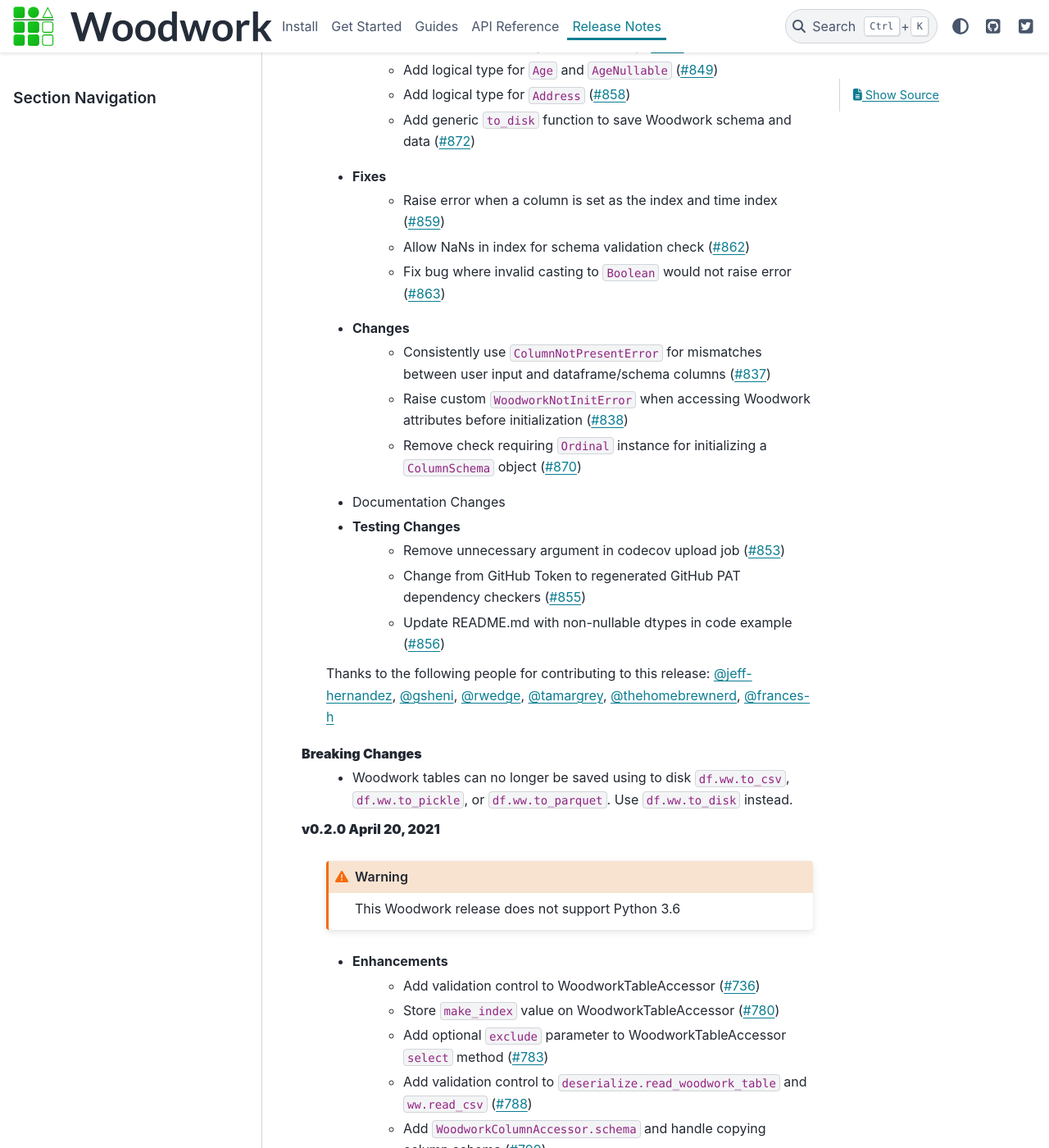
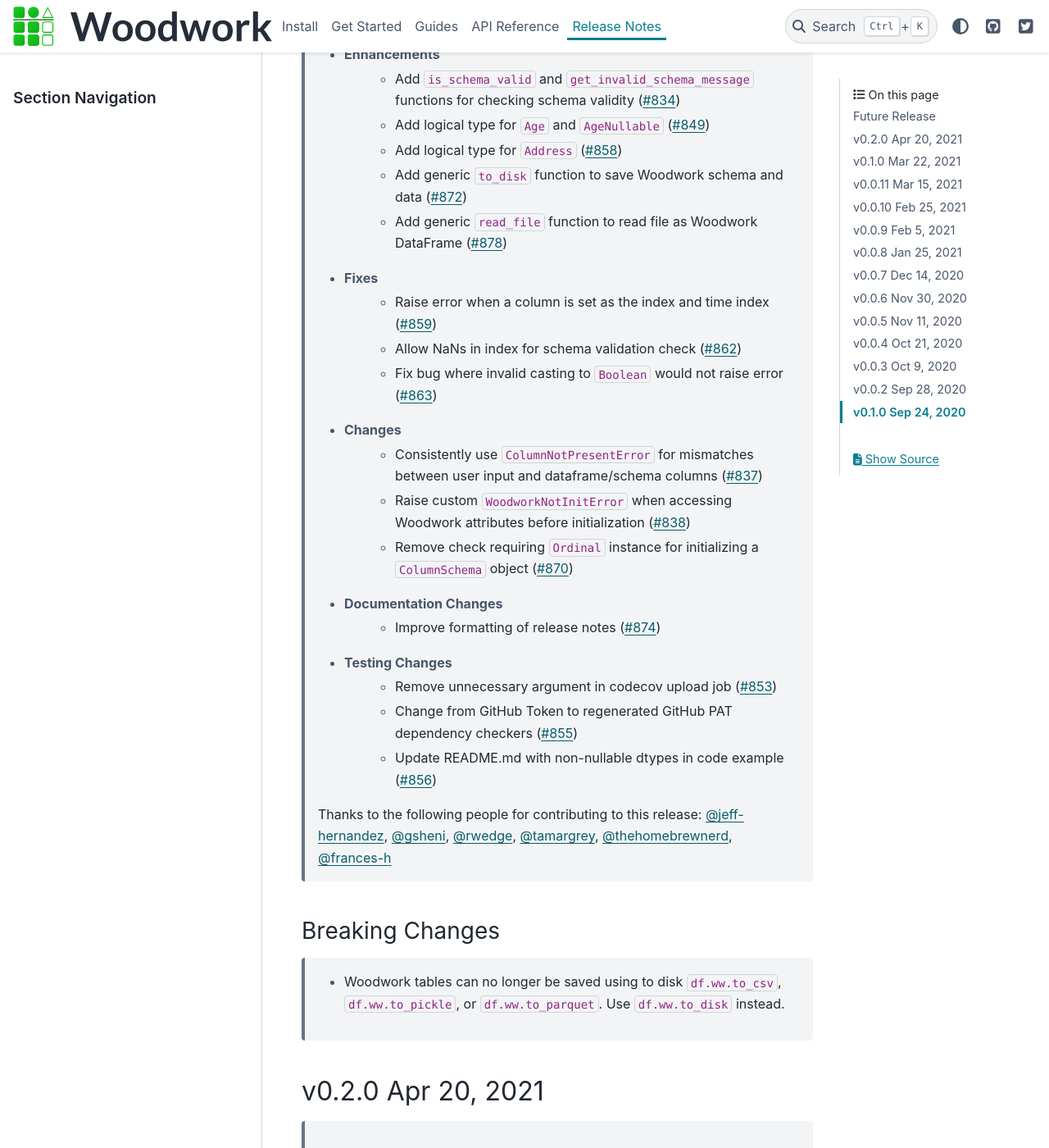
Before and after one commit to alteryx/woodwork, a Sphinx documentation site: the page built from docs/source/release_notes.rst, in a window 1280 px wide and 1400 px high, scrolled down 253 px. Shown: the whole window at 82% size. Built offline with Sphinx 7.4.7 and the PyData theme 0.15.4, drawn with Linux system fonts in a browser that asks for light colours; comment, search, counter and statistics services are not loaded; some of the changed text lies outside the part shown.

Commit message:
release notes

```diff
--- a/docs/source/release_notes.rst
+++ b/docs/source/release_notes.rst
@@ -2,12 +2,14 @@
 
 Release Notes
 -------------
-**Future Release**
+Future Release
+==============
     * Enhancements
         * Add ``is_schema_valid`` and ``get_invalid_schema_message`` functions for checking schema validity (:pr:`834`)
         * Add logical type for ``Age`` and ``AgeNullable`` (:pr:`849`)
         * Add logical type for ``Address`` (:pr:`858`)
         * Add generic ``to_disk`` function to save Woodwork schema and data (:pr:`872`)
+        * Add generic ``read_file`` function to read file as Woodwork DataFrame (:pr:`878`)
     * Fixes
         * Raise error when a column is set as the index and time index (:pr:`859`)
         * Allow NaNs in index for schema validation check (:pr:`862`)
@@ -17,6 +19,7 @@
         * Raise custom ``WoodworkNotInitError`` when accessing Woodwork attributes before initialization (:pr:`838`)
         * Remove check requiring ``Ordinal`` instance for initializing a ``ColumnSchema`` object (:pr:`870`)
     * Documentation Changes
+        * Improve formatting of release notes (:pr:`874`)
     * Testing Changes
         * Remove unnecessary argument in codecov upload job (:pr:`853`)
         * Change from GitHub Token to regenerated GitHub PAT dependency checkers (:pr:`855`)
@@ -25,11 +28,13 @@
     Thanks to the following people for contributing to this release:
     :user:`jeff-hernandez`, :user:`gsheni`, :user:`rwedge`, :user:`tamargrey`, :user:`thehomebrewnerd`, :user:`frances-h`
 
-**Breaking Changes**
+Breaking Changes
+++++++++++++++++
     * Woodwork tables can no longer be saved using to disk ``df.ww.to_csv``, ``df.ww.to_pickle``, or
       ``df.ww.to_parquet``. Use ``df.ww.to_disk`` instead.
 
-**v0.2.0 April 20, 2021**
+v0.2.0 Apr 20, 2021
+===================
     .. warning::
         This Woodwork release does not support Python 3.6
 
@@ -72,7 +77,8 @@
     Thanks to the following people for contributing to this release:
     :user:`gsheni`, :user:`jeff-hernandez`, :user:`rwedge`, :user:`tamargrey`, :user:`thehomebrewnerd`
 
-**Breaking Changes**
+Breaking Changes
+++++++++++++++++
     * The ``ZIPCode`` logical type has been renamed to ``PostalCode``
     * The ``FullName`` logical type has been renamed to ``PersonFullName``
     * The ``Schema`` object has been renamed to ``TableSchema``
@@ -82,7 +88,8 @@
       values. The new ``BooleanNullable`` and ``IntegerNullable`` logical types should be used if
       null values are present.
 
-**v0.1.0 March 22, 2021**
+v0.1.0 Mar 22, 2021
+===================
     * Enhancements
         * Implement Schema and Accessor API (:pr:`497`)
         * Add Schema class that holds typing info (:pr:`499`)
@@ -157,10 +164,12 @@
     Thanks to the following people for contributing to this release:
     :user:`gsheni`, :user:`jeff-hernandez`, :user:`johnbridstrup`, :user:`tamargrey`, :user:`thehomebrewnerd`
 
-**Breaking Changes**
+Breaking Changes
+++++++++++++++++
     * The ``DataTable`` and ``DataColumn`` classes have been removed and replaced by new ``WoodworkTableAccessor`` and ``WoodworkColumnAccessor`` classes which are used through the ``ww`` namespace available on DataFrames after importing Woodwork.
 
-**v0.0.11 March 15, 2021**
+v0.0.11 Mar 15, 2021
+====================
     * Changes
         * Restrict Koalas version to ``<1.7.0`` due to breaking changes (:pr:`674`)
         * Include unique columns in mutual information calculations (:pr:`687`)
@@ -175,7 +184,8 @@
     Thanks to the following people for contributing to this release:
     :user:`gsheni`, :user:`tamargrey`, :user:`thehomebrewnerd`
 
-**v0.0.10 February 25, 2021**
+v0.0.10 Feb 25, 2021
+====================
     * Changes
         * Avoid calculating mutualinfo for non-unique columns (:pr:`563`)
         * Preserve underlying DataFrame index if index column is not specified (:pr:`588`)
@@ -188,7 +198,8 @@
     Thanks to the following people for contributing to this release:
     :user:`gsheni`, :user:`jeff-hernandez`, :user:`johnbridstrup`, :user:`tamargrey`
 
-**v0.0.9 February 5, 2021**
+v0.0.9 Feb 5, 2021
+==================
     * Enhancements
         * Add Python 3.9 support without Koalas testing (:pr:`511`)
         * Add ``get_valid_mi_types`` function to list LogicalTypes valid for mutual information calculation (:pr:`517`)
@@ -206,7 +217,8 @@
     Thanks to the following people for contributing to this release:
     :user:`gsheni`, :user:`tamargrey`, :user:`thehomebrewnerd`
 
-**v0.0.8 January 25, 2021**
+v0.0.8 Jan 25, 2021
+===================
     * Enhancements
         * Add ``DataTable.df`` property for accessing the underling DataFrame (:pr:`470`)
         * Set index of underlying DataFrame to match DataTable index (:pr:`464`)
@@ -222,7 +234,8 @@
     Thanks to the following people for contributing to this release:
     :user:`gsheni`, :user:`tamargrey`, :user:`thehomebrewnerd`
 
-**v0.0.7 December 14, 2020**
+v0.0.7 Dec 14, 2020
+===================
     * Enhancements
         * Allow for user-defined logical types and inference functions in TypeSystem object (:pr:`424`)
         * Add ``__repr__`` to DataTable (:pr:`425`)
@@ -247,7 +260,8 @@
     Thanks to the following people for contributing to this release:
     :user:`gsheni`, :user:`jeff-hernandez`, :user:`tamargrey`, :user:`thehomebrewnerd`
 
-**v0.0.6 November 30, 2020**
+v0.0.6 Nov 30, 2020
+===================
     * Enhancements
         * Add support for creating DataTable from Koalas DataFrame (:pr:`327`)
         * Add ability to initialize DataTable with numpy array (:pr:`367`)
@@ -280,14 +294,16 @@
     Thanks to the following people for contributing to this release:
     :user:`ctduffy`, :user:`gsheni`, :user:`tamargrey`, :user:`thehomebrewnerd`
 
-**Breaking Changes**
+Breaking Changes
+++++++++++++++++
     * The ``DataTable.set_semantic_tags`` method was removed. ``DataTable.set_types`` can be used instead.
     * The ``DataTable.set_logical_types`` method was removed. ``DataTable.set_types`` can be used instead.
     * ``WholeNumber`` was removed from LogicalTypes. Columns that were previously inferred as WholeNumber will now be inferred as Integer.
     * The ``DataTable.get_mutual_information`` was renamed to ``DataTable.mutual_information``.
     * The ``copy_dataframe`` parameter was removed from DataTable initialization.
 
-**v0.0.5 November 11, 2020**
+v0.0.5 Nov 11, 2020
+===================
     * Enhancements
         * Add ``__eq__`` to DataTable and DataColumn and update LogicalType equality (:pr:`318`)
         * Add ``value_counts()`` method to DataTable (:pr:`342`)
@@ -327,12 +343,14 @@
     Thanks to the following people for contributing to this release:
     :user:`ctduffy`, :user:`gsheni`, :user:`tamargrey`, :user:`thehomebrewnerd`
 
-**Breaking Changes**
+Breaking Changes
+++++++++++++++++
     * The ``DataColumn.to_pandas`` method was renamed to ``DataColumn.to_series``.
     * The ``DataTable.to_pandas`` method was renamed to ``DataTable.to_dataframe``.
     * ``copy`` is no longer a parameter of ``DataTable.to_dataframe`` or ``DataColumn.to_series``.
 
-**v0.0.4 October 21, 2020**
+v0.0.4 Oct 21, 2020
+===================
     * Enhancements
         * Add optional ``include`` parameter for ``DataTable.describe()`` to filter results (:pr:`228`)
         * Add ``make_index`` parameter to ``DataTable.__init__`` to enable optional creation of a new index column (:pr:`238`)
@@ -360,7 +378,8 @@
     Thanks to the following people for contributing to this release:
     :user:`ctduffy`, :user:`gsheni`, :user:`tamargrey`, :user:`thehomebrewnerd`
 
-**v0.0.3 October 9, 2020**
+v0.0.3 Oct 9, 2020
+==================
     * Enhancements
         * Implement setitem on DataTable to create/overwrite an existing DataColumn (:pr:`165`)
         * Add ``to_pandas`` method to DataColumn to access the underlying series (:pr:`169`)
@@ -402,7 +421,8 @@
     Thanks to the following people for contributing to this release:
     :user:`gsheni`, :user:`tamargrey`, :user:`thehomebrewnerd`
 
-**v0.0.2 September 28, 2020**
+v0.0.2 Sep 28, 2020
+===================
     * Fixes
         * Fix formatting issue when printing global config variables (:pr:`138`)
     * Changes
@@ -415,7 +435,8 @@
     Thanks to the following people for contributing to this release:
     :user:`gsheni`, :user:`tamargrey`, :user:`thehomebrewnerd`
 
-**v0.1.0 September 24, 2020**
+v0.1.0 Sep 24, 2020
+===================
     * Add ``natural_language_threshold`` global config option used for Categorical/NaturalLanguage type inference (:pr:`135`)
     * Add global config options and add ``datetime_format`` option for type inference (:pr:`134`)
     * Fix bug with Integer and WholeNumber inference in column with ``pd.NA`` values (:pr:`133`)
```
Also changed, not shown: 1 other file.
